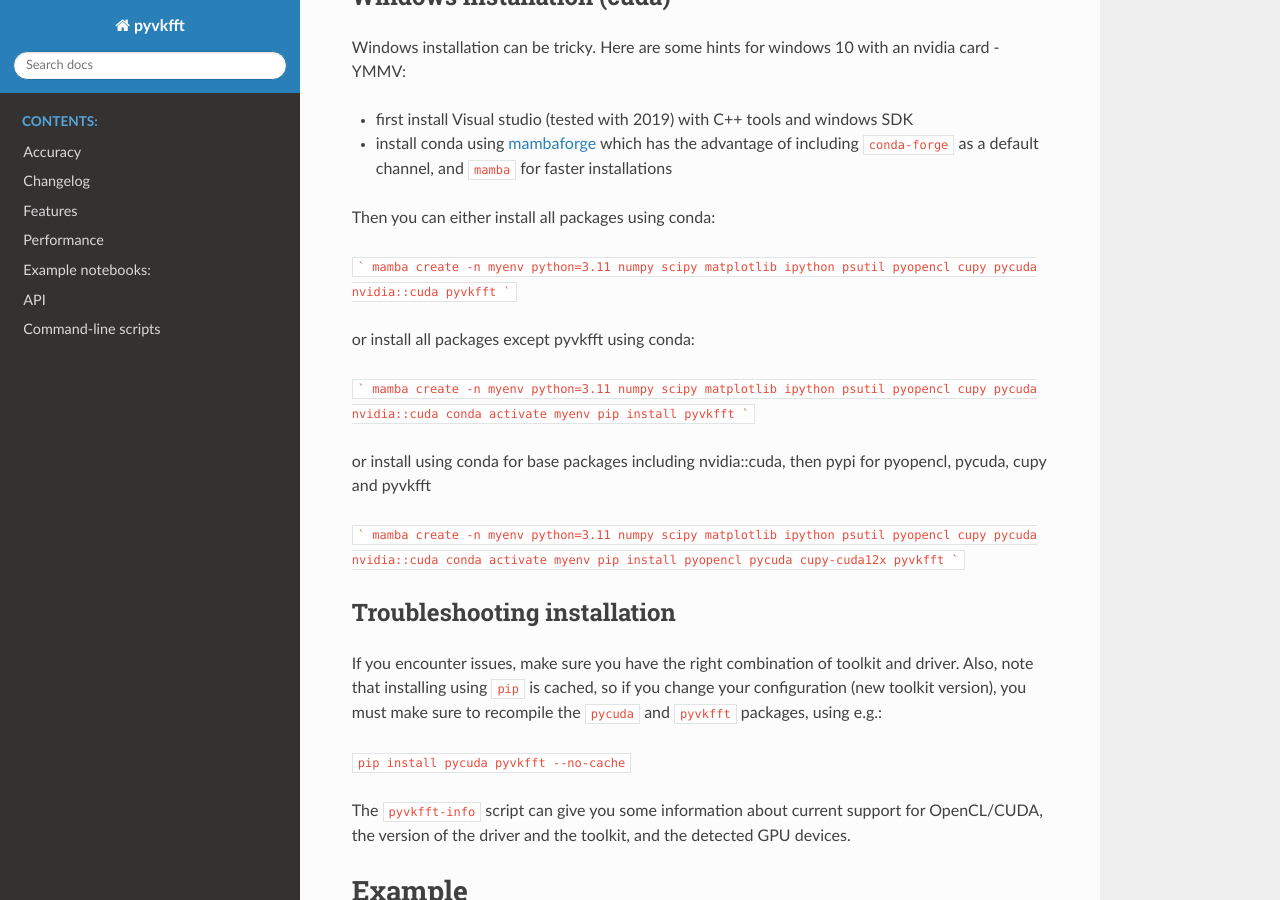
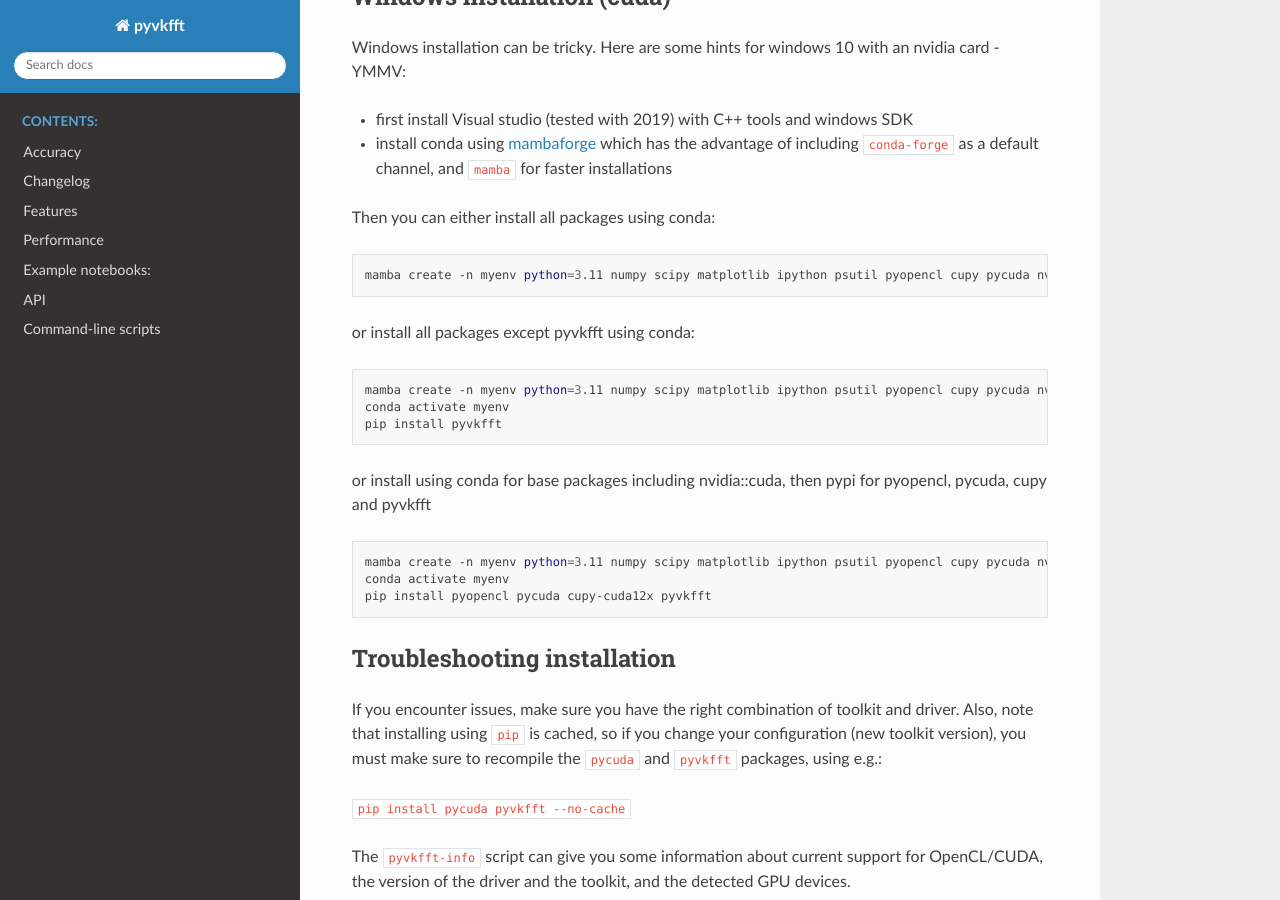
Before and after one commit to vincefn/pyvkfft, a Sphinx documentation site: the page built from doc/source/index.rst, in a window 1280 px wide and 900 px high, scrolled down 1457 px. Built offline with Sphinx 7.4.7 and the Read the Docs theme 2.0.0, drawn with Linux system fonts in a browser that asks for light colours.

Commit message:
update install doc formatting

````diff
--- a/doc/source/index.rst
+++ b/doc/source/index.rst
@@ -65,26 +65,26 @@ nvidia card - YMMV:
 
 Then you can either install all packages using conda:
 
-```
-mamba create -n myenv python=3.11 numpy scipy matplotlib ipython psutil pyopencl cupy pycuda nvidia::cuda pyvkfft
-```
+.. code-block:: shell
+
+   mamba create -n myenv python=3.11 numpy scipy matplotlib ipython psutil pyopencl cupy pycuda nvidia::cuda pyvkfft
 
 or install all packages except pyvkfft using conda:
 
-```
-mamba create -n myenv python=3.11 numpy scipy matplotlib ipython psutil pyopencl cupy pycuda nvidia::cuda
-conda activate myenv
-pip install pyvkfft
-```
+.. code-block:: shell
+
+   mamba create -n myenv python=3.11 numpy scipy matplotlib ipython psutil pyopencl cupy pycuda nvidia::cuda
+   conda activate myenv
+   pip install pyvkfft
 
 or install using conda for base packages including nvidia::cuda, then pypi for
 pyopencl, pycuda, cupy and pyvkfft
 
-```
-mamba create -n myenv python=3.11 numpy scipy matplotlib ipython psutil pyopencl cupy pycuda nvidia::cuda
-conda activate myenv
-pip install pyopencl pycuda cupy-cuda12x pyvkfft
-```
+.. code-block:: shell
+
+   mamba create -n myenv python=3.11 numpy scipy matplotlib ipython psutil pyopencl cupy pycuda nvidia::cuda
+   conda activate myenv
+   pip install pyopencl pycuda cupy-cuda12x pyvkfft
 
 Troubleshooting installation
 ----------------------------
````
